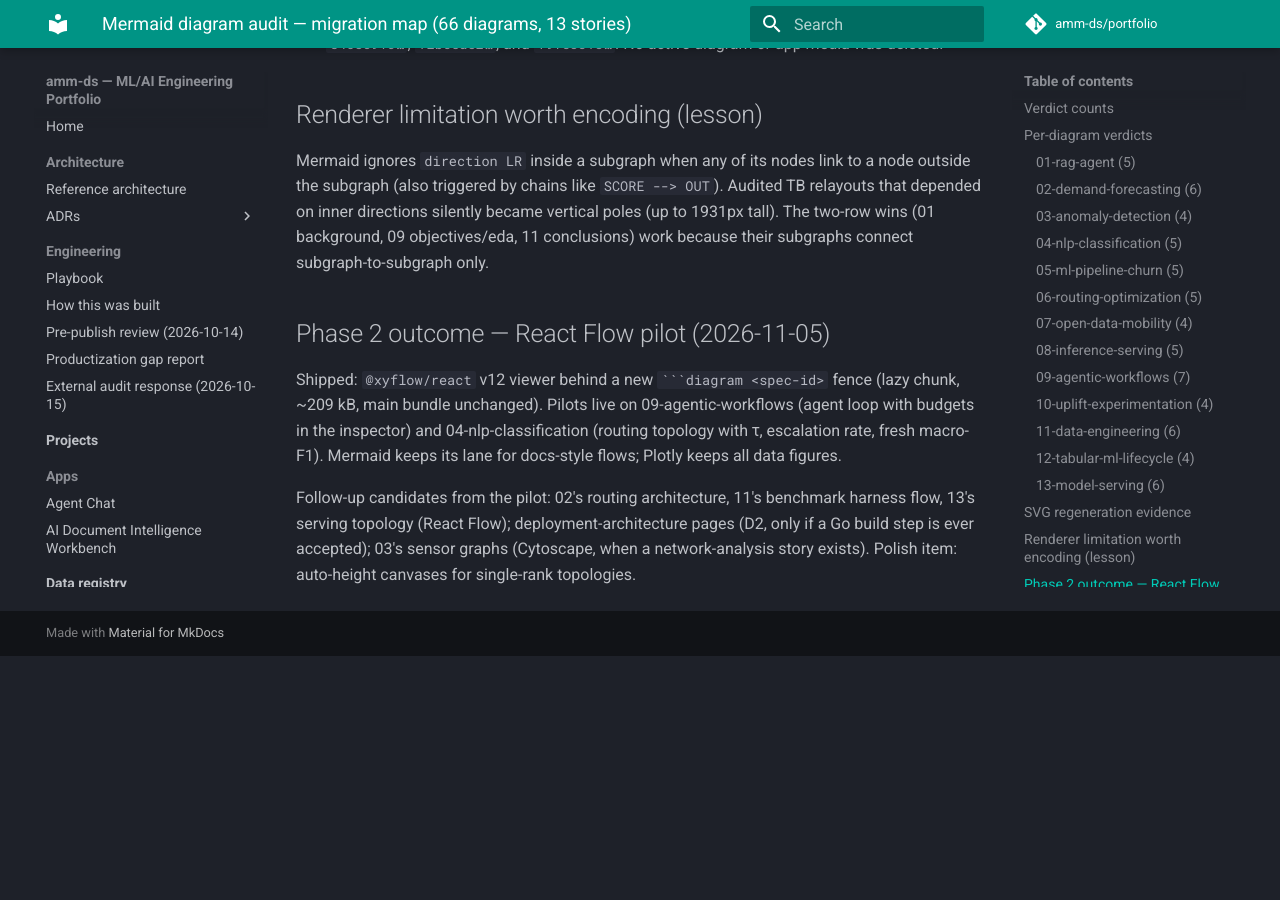
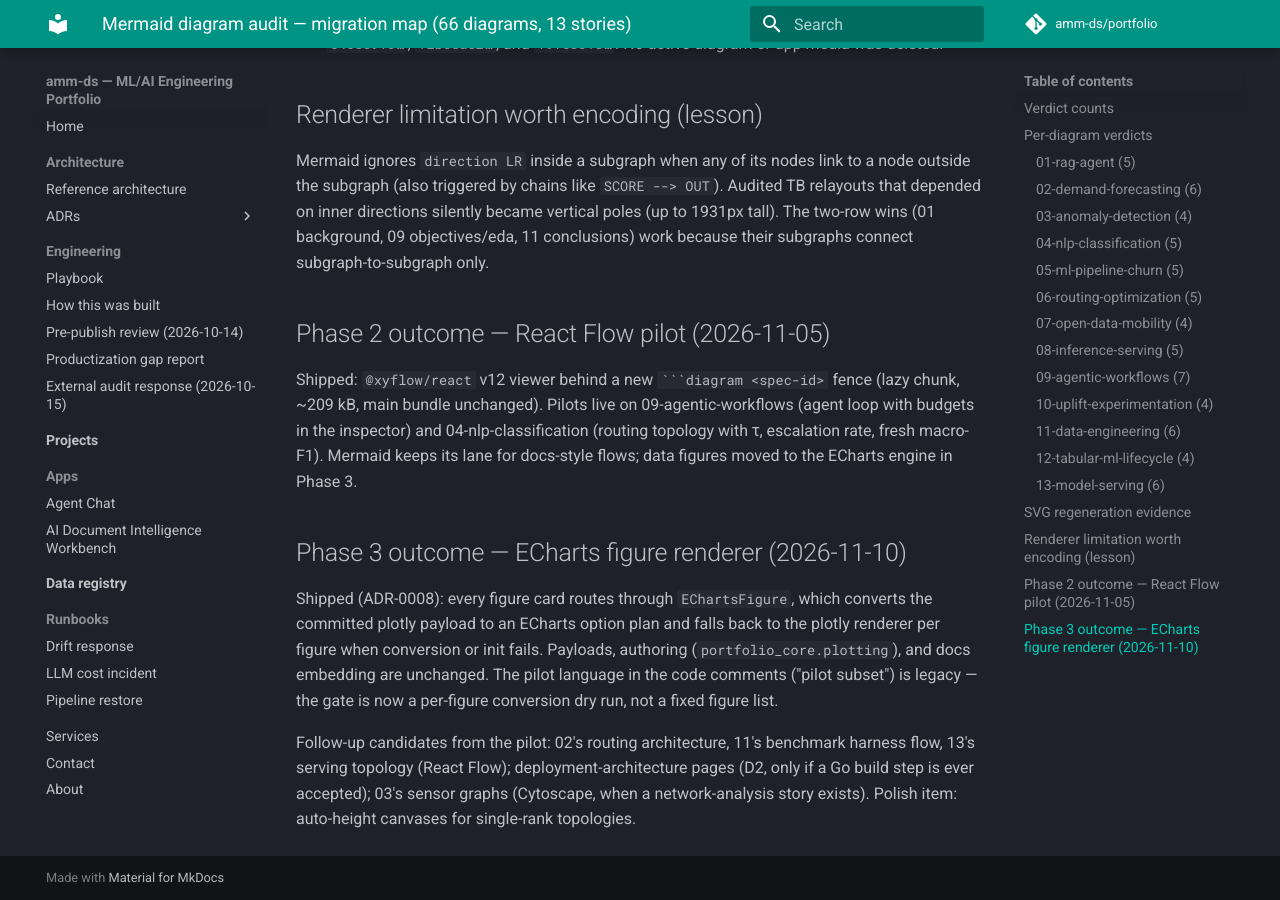
Before and after one commit to amm-ds/portfolio, an MkDocs documentation site: the page built from docs/engineering/diagram-migration-map.md, in a window 1280 px wide and 900 px high, scrolled down 7595 px. Built offline with MkDocs 1.6.1 and Material for MkDocs 9.7.7, drawn with Linux system fonts in a browser that asks for light colours; comment, search, counter and statistics services are not loaded; before the commit the page ends 8251 px from its top, so only the background shows below that.

Commit message:
docs: record the ECharts renderer wave (ADR-0008, README stack)
- new ADR-0008: committed plotly payloads stay the single figure source;
  the showcase web converts and renders them with ECharts, per-figure
  plotly.js fallback; ADR-0005 marked amended on the rendering side
- README stack table: plotly is the authoring path, Apache ECharts the
  web renderer; services.md framework list gains ECharts
- diagram-migration-map gains the Phase 3 outcome (the 'pilot subset'
  gate is now a per-figure conversion dry run)

```diff
--- a/docs/engineering/diagram-migration-map.md
+++ b/docs/engineering/diagram-migration-map.md
@@ -197,7 +197,16 @@
 (lazy chunk, ~209 kB, main bundle unchanged). Pilots live on 09-agentic-workflows
 (agent loop with budgets in the inspector) and 04-nlp-classification (routing
 topology with τ, escalation rate, fresh macro-F1). Mermaid keeps its lane for
-docs-style flows; Plotly keeps all data figures.
+docs-style flows; data figures moved to the ECharts engine in Phase 3.
+
+## Phase 3 outcome — ECharts figure renderer (2026-11-10)
+
+Shipped (ADR-0008): every figure card routes through `EChartsFigure`, which
+converts the committed plotly payload to an ECharts option plan and falls back
+to the plotly renderer per figure when conversion or init fails. Payloads,
+authoring (`portfolio_core.plotting`), and docs embedding are unchanged. The
+pilot language in the code comments ("pilot subset") is legacy — the gate is
+now a per-figure conversion dry run, not a fixed figure list.
 
 Follow-up candidates from the pilot: 02's routing architecture, 11's benchmark
 harness flow, 13's serving topology (React Flow); deployment-architecture pages
--- a/mkdocs.yml
+++ b/mkdocs.yml
@@ -67,6 +67,7 @@ nav:
           - ADR-0005 plotly-only viz: architecture/adr/0005-plotly-as-only-viz.md
           - ADR-0006 local LLM + eval frameworks: architecture/adr/0006-local-llm-ollama-and-evaluation-frameworks.md
           - ADR-0007 DVC metrics/experiments/registry: architecture/adr/0007-dvc-metrics-experiments-registry.md
+          - ADR-0008 ECharts renderer: architecture/adr/0008-echarts-renderer-plotly-fallback.md
   - Engineering:
       - Playbook: engineering-playbook.md
       - How this was built: site/how-this-was-built.md
```
Also changed, not shown: README.md (+2 -1 lines), docs/architecture/adr/0005-plotly-as-only-viz.md (+1 -1 lines), docs/architecture/adr/0008-echarts-renderer-plotly-fallback.md (added, +45 -0 lines), docs/architecture/adr/index.md (+2 -1 lines), docs/site/services.md (+3 -2 lines).
